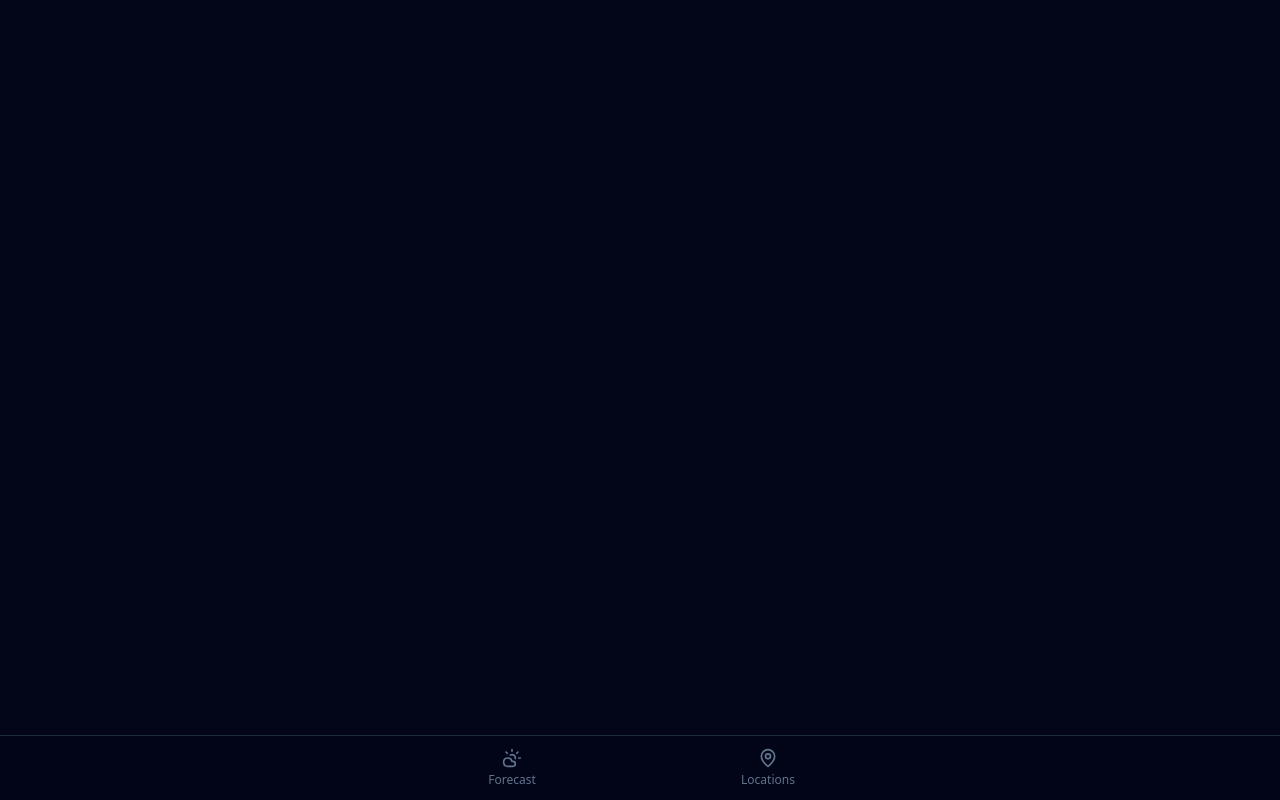
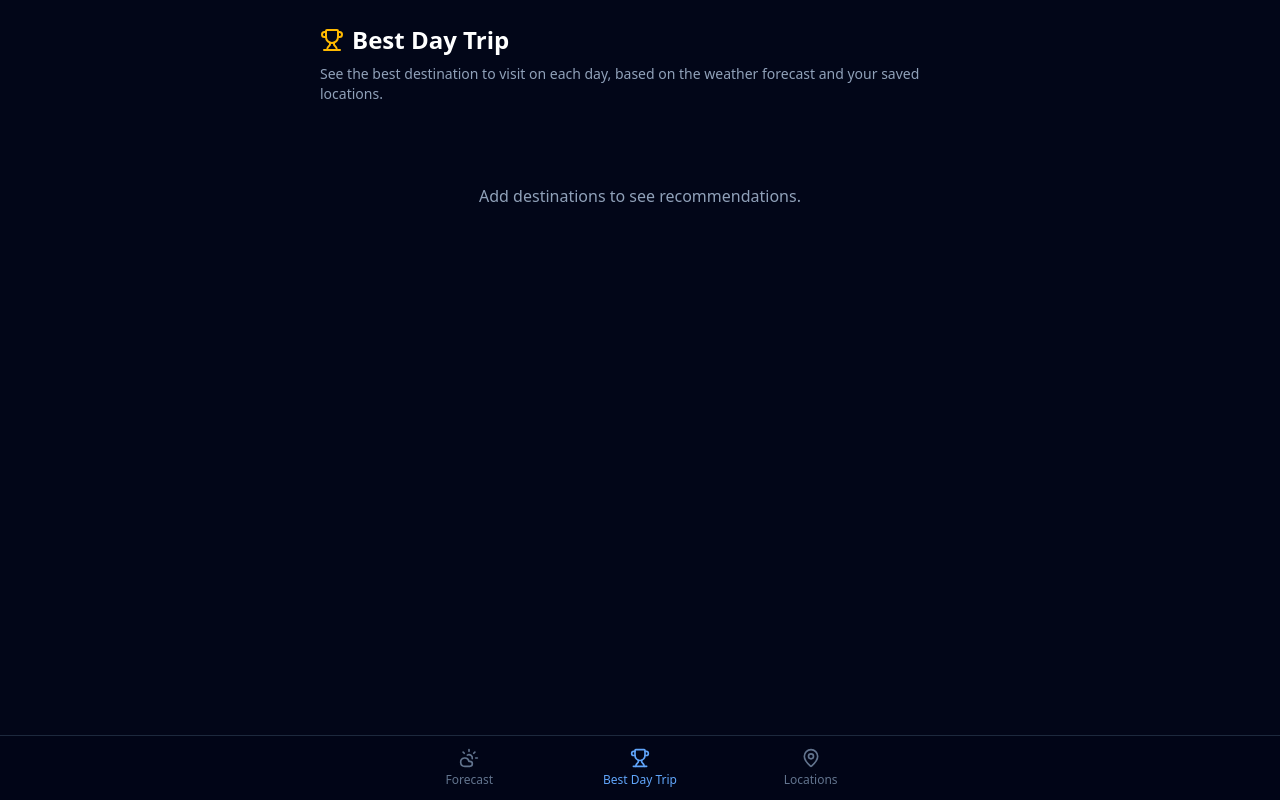
Before and after one commit to Mozinho85/HolidayForecast, a React (Vite) app: page /best-day-trip in a window 1280 px wide. Before the commit this address had no page. Built offline with nearby package versions, Linux system fonts and the light colour scheme.

Commit message:
Deploy: publish latest

```diff
--- a/src/App.tsx
+++ b/src/App.tsx
@@ -1,7 +1,9 @@
+
 import { Routes, Route, NavLink, useLocation } from 'react-router-dom';
-import { CloudSun, MapPin } from 'lucide-react';
+import { CloudSun, MapPin, Trophy } from 'lucide-react';
 import ForecastPage from './pages/ForecastPage';
 import LocationsPage from './pages/LocationsPage';
+import BestDayTripPage from './pages/BestDayTripPage';
 
 function App() {
   const location = useLocation();
@@ -12,6 +14,7 @@ function App() {
       <main className="flex-1 overflow-y-auto pb-20">
         <Routes>
           <Route path="/" element={<ForecastPage />} />
+          <Route path="/best-day-trip" element={<BestDayTripPage />} />
           <Route path="/locations" element={<LocationsPage />} />
         </Routes>
       </main>
@@ -33,6 +36,19 @@ function App() {
             <span>Forecast</span>
           </NavLink>
           <NavLink
+            to="/best-day-trip"
+            className={() =>
+              `flex flex-1 flex-col items-center gap-1 py-3 text-xs font-medium transition-colors ${
+                location.pathname === '/best-day-trip'
+                  ? 'text-primary-400'
+                  : 'text-slate-500 hover:text-slate-300'
+              }`
+            }
+          >
+            <Trophy className="h-5 w-5" />
+            <span>Best Day Trip</span>
+          </NavLink>
+          <NavLink
             to="/locations"
             className={() =>
               `flex flex-1 flex-col items-center gap-1 py-3 text-xs font-medium transition-colors ${
--- /dev/null
+++ b/src/pages/BestDayTripPage.tsx
@@ -0,0 +1,127 @@
+
+
+import { Trophy, Plane } from 'lucide-react';
+import { useSavedLocations } from '../context/SavedLocationsContext';
+import { useQueries } from '@tanstack/react-query';
+import { getWeatherForecast } from '../api/openMeteo';
+import { scoreForecast, scoreColor } from '../utils/weatherScore';
+import { getWeatherInfo, countryFlag, formatDay, formatDate } from '../utils/weather';
+import { buildHolidaySearchUrl } from '../utils/holidaySearch';
+import type { SavedLocation, DailyForecast } from '../types';
+
+export default function BestDayTripPage() {
+  const { locations, temperatureUnit, preferredAirport } = useSavedLocations();
+
+  // Fetch weather for all saved locations
+  const weatherQueries = useQueries({
+    queries: locations.map((loc) => ({
+      queryKey: ['weather', loc.id, loc.latitude, loc.longitude, temperatureUnit],
+      queryFn: () => getWeatherForecast(loc.latitude, loc.longitude, temperatureUnit),
+      staleTime: 1000 * 60 * 30,
+    })),
+  });
+
+  // Generate 16 days starting from today
+  const next16Days = (() => {
+    const days: string[] = [];
+    const today = new Date();
+    for (let i = 0; i < 16; i++) {
+      const d = new Date(today);
+      d.setDate(d.getDate() + i);
+      days.push(d.toISOString().split('T')[0]);
+    }
+    return days;
+  })();
+
+  // For each day, pick the best destination (highest weather score)
+  const bestPerDay = next16Days.map((date) => {
+    let best: { loc: SavedLocation; forecast: DailyForecast; score: number } | null = null;
+    locations.forEach((loc, i) => {
+      const forecasts = weatherQueries[i]?.data as DailyForecast[] | undefined;
+      if (!forecasts) return;
+      const forecast = forecasts.find((f) => f.date === date);
+      if (!forecast) return;
+      const score = scoreForecast(forecast, temperatureUnit);
+      if (best === null || score > best.score) {
+        best = { loc, forecast, score };
+      }
+    });
+    if (best) {
+      const b = best as { loc: SavedLocation; forecast: DailyForecast; score: number };
+      return { date, loc: b.loc, forecast: b.forecast, score: b.score };
+    }
+    return null;
+  });
+
+  const isLoading = weatherQueries.some((q) => q.isLoading);
+
+  // Find top 5 scoring days
+  const top5 = bestPerDay
+    .filter(Boolean)
+    .sort((a, b) => (b && a ? b.score - a.score : 0))
+    .slice(0, 5)
+    .map((entry) => entry && entry.date);
+
+  return (
+    <div className="mx-auto max-w-2xl px-4 pt-6 pb-20">
+      <h1 className="text-2xl font-bold text-white flex items-center gap-2 mb-2">
+        <Trophy className="h-6 w-6 text-amber-400" />
+        Best Day Trip
+      </h1>
+      <p className="text-sm text-slate-400 mb-6">See the best destination to visit on each day, based on the weather forecast and your saved locations.</p>
+
+      {locations.length === 0 ? (
+        <div className="text-center text-slate-400 mt-20">Add destinations to see recommendations.</div>
+      ) : isLoading ? (
+        <div className="flex flex-col items-center gap-3 pt-20">
+          <div className="h-8 w-8 animate-spin rounded-full border-2 border-slate-700 border-t-primary-400" />
+          <p className="text-sm text-slate-400">Loading forecasts...</p>
+        </div>
+      ) : (
+        <div className="space-y-3">
+          {bestPerDay.map((entry) =>
+            entry ? (
+              <div
+                key={entry.date}
+                className={`flex items-center gap-3 rounded-xl border bg-slate-900/70 p-3 ${
+                  top5.includes(entry.date)
+                    ? 'border-amber-400/80 shadow-lg shadow-amber-400/10'
+                    : 'border-slate-800'
+                }`}
+              >
+                <span className="w-16 text-xs text-slate-400 font-semibold">
+                  {formatDay(entry.date)}<br />
+                  <span className="text-[11px] text-slate-500">{formatDate(entry.date)}</span>
+                </span>
+                <span className="text-xl">{countryFlag(entry.loc.country_code)}</span>
+                <div className="flex-1 min-w-0">
+                  <div className="font-semibold text-white truncate">{entry.loc.name}</div>
+                  <div className="text-xs text-slate-400 truncate">{entry.loc.country}</div>
+                </div>
+                <div className="flex flex-col items-end">
+                  <span className={`rounded-full border px-2 py-0.5 text-xs font-bold ${scoreColor(entry.score)}`}>{entry.score}</span>
+                  <span className="text-xs text-slate-400 mt-1">{getWeatherInfo(entry.forecast.daytimeWeatherCode ?? entry.forecast.weatherCode).label}</span>
+                  <span className="text-sm font-bold text-white mt-1">{entry.forecast.tempMax}°</span>
+                  <button
+                    className="mt-2 flex items-center gap-1 rounded-lg border border-sky-400 bg-sky-500/10 px-2 py-1 text-xs font-semibold text-sky-400 hover:bg-sky-500/20"
+                    onClick={() => {
+                      const url = buildHolidaySearchUrl(
+                        entry.loc.name,
+                        [entry.date],
+                        preferredAirport
+                      );
+                      window.open(url, '_blank', 'noopener,noreferrer');
+                    }}
+                  >
+                    <Plane className="h-4 w-4" />
+                    Search Flights
+                  </button>
+                </div>
+              </div>
+            ) : null
+          )}
+        </div>
+      )}
+    </div>
+  );
+}
```
